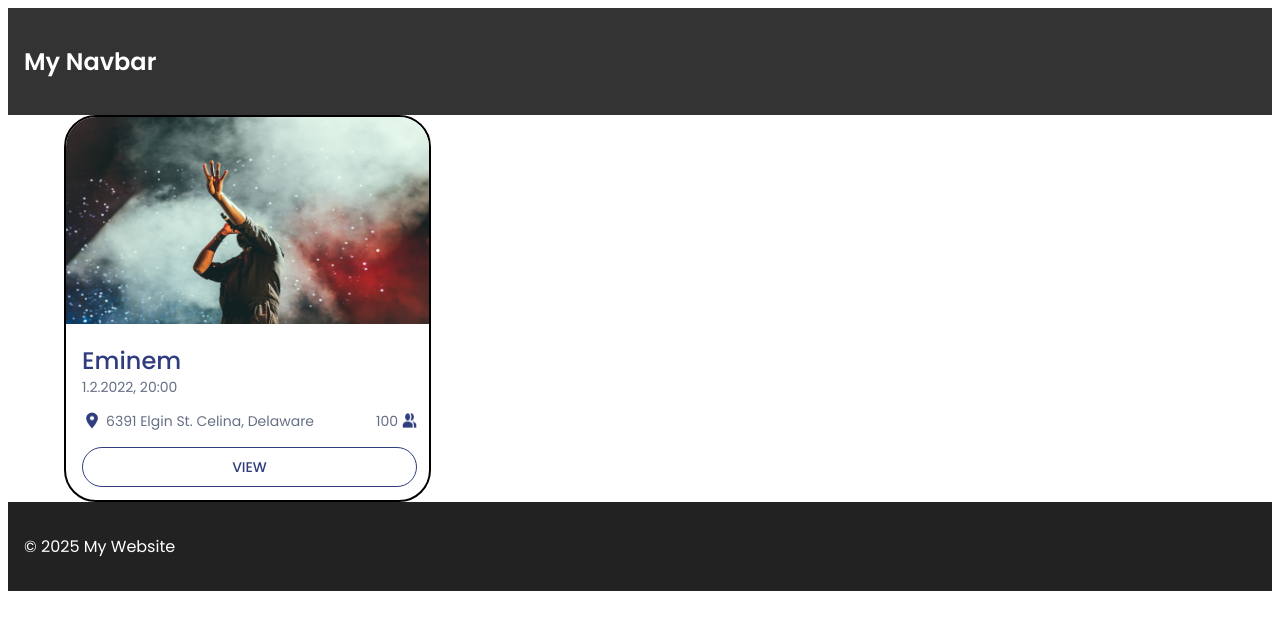
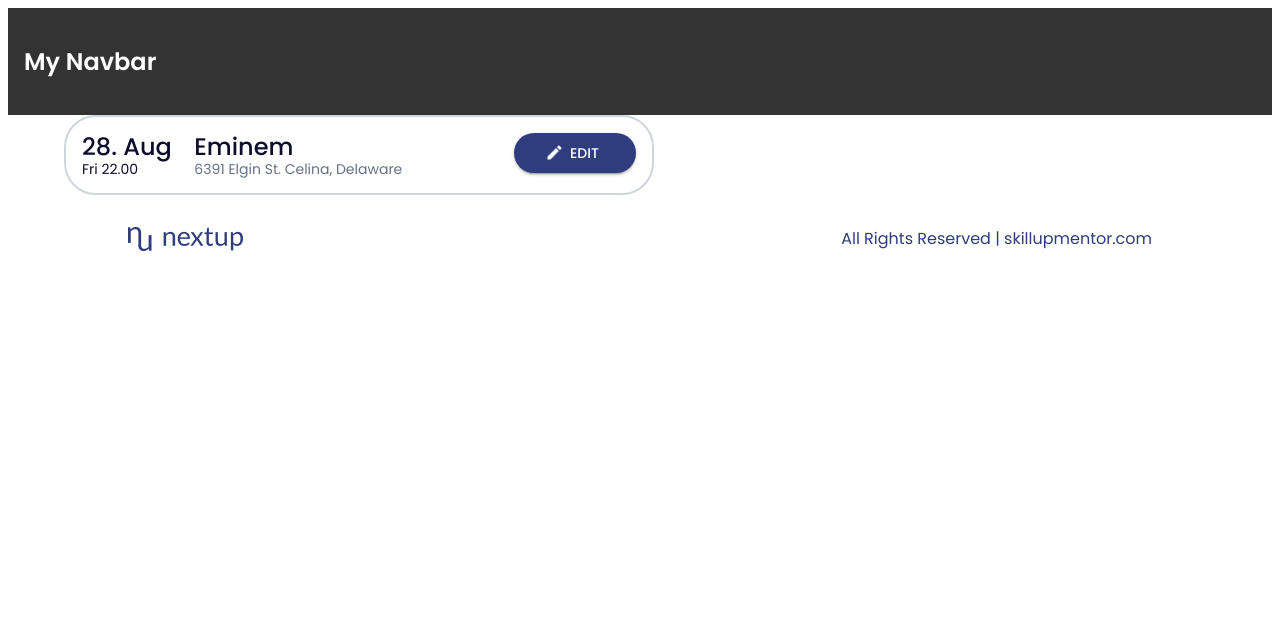
Before and after one commit to Jetrca92/nextup-frontend, a Next.js app: page / in a window 1280 px wide. Shown: the top 630 px of the page. Built offline with nearby package versions, Linux system fonts and the light colour scheme.

Commit message:
Complete footer

```diff
--- a/src/app/page.tsx
+++ b/src/app/page.tsx
@@ -1,19 +1,18 @@
 'use client'
 
-import FeaturedEventCard from "@/components/FeaturedEventCard";
+import EventCard from "@/components/EventCard";
 import theme from "@/theme/theme";
 import { ThemeProvider } from "@mui/material";
 export default function Home() {
-  const attendance = 100
+  const authorized = true
   return (
     <>
       <ThemeProvider theme={theme}>
-        <FeaturedEventCard
-          imageSrc="/eminem.jfif"
+        <EventCard
           title="Eminem"
           startDateTime="1.2.2022, 20:00"
           location="6391 Elgin St. Celina, Delaware"
-          attendance={attendance}
+          authorized={authorized}
         />
       </ThemeProvider>
 
--- /dev/null
+++ b/src/components/EventCard.tsx
@@ -0,0 +1,71 @@
+import { Box, Typography, SxProps, Theme, Button } from "@mui/material";
+import EditIcon from "./ui/icons/EditIcon";
+
+interface EventCardProps {
+  title: string;
+  startDateTime: string;
+  location: string;
+  authorized: boolean;
+  sx?: SxProps<Theme>;
+}
+
+const EventCard: React.FC<EventCardProps> = ({
+  title,
+  startDateTime,
+  location,
+  authorized,
+}) => {
+  return (
+    <Box
+      sx={{
+        width: "590px",
+        height: "auto",
+        display: "flex",
+        boxSizing: "border-box",
+        border: "2px solid #D0D5DD",
+        borderRadius: "32px",
+        padding: "16px",
+        gap: "16px",
+        overflow: "hidden",
+      }}
+    >
+      {/* Date */}
+      <Box
+        sx={{
+          width: "97px",
+          height: "auto",
+          display: "flex",
+          flexDirection: "column",
+        }}
+      >
+        <Typography variant="h3">28. Aug</Typography>
+        <Typography variant="caption">Fri 22.00</Typography>
+      </Box>
+
+      {/* Title and location */}
+      <Box
+        sx={{
+          width: "306px",
+          height: "auto",
+          display: "flex",
+          flexDirection: "column",
+        }}
+      >
+        <Typography variant="h3">{title}</Typography>
+        <Typography variant="caption" color="#667085">{location}</Typography>
+      </Box>
+
+      <Box sx={{ width: "123px" }}>
+        {authorized ? (
+          <Button variant="contained" color="primary" startIcon={<EditIcon />}>Edit</Button>
+        ) : (
+          <Button variant="outlined" color="secondary">View</Button>
+        )}
+
+      </Box>
+
+    </Box>
+  );
+};
+
+export default EventCard;
--- a/src/components/ui/Footer.tsx
+++ b/src/components/ui/Footer.tsx
@@ -1,10 +1,23 @@
+import { Box, Typography } from '@mui/material'
+import Image from 'next/image'
 import { FC } from 'react'
+import FooterLogo from './images/FooterLogo'
 
 const Footer: FC = () => {
   return (
-    <footer style={{ padding: '1rem', background: '#222', color: '#fff', marginTop: 'auto' }}>
-      <p>© 2025 My Website</p>
-    </footer>
+    <Box sx={{
+      padding: '32px 120px',
+      boxSizing: 'border-box',
+      background: '#FFFFFF',
+      width: '100%',
+      height: '88px',
+      display: 'flex',
+      justifyContent: 'space-between',
+      alignItems: 'center',
+    }}>
+      <FooterLogo />
+      <Typography color='primary.main'>All Rights Reserved | skillupmentor.com</Typography>
+    </Box>
   )
 }
 
--- /dev/null
+++ b/src/components/ui/images/FooterLogo.tsx
@@ -0,0 +1,15 @@
+import Image from "next/image"
+import { FC } from "react"
+
+const FooterLogo: FC = () => {
+  return (
+    <Image
+      src="/images/logo.png"
+      alt="Nextup Logo"
+      width={115}
+      height={24}
+    />
+  )
+}
+
+export default FooterLogo
--- a/src/theme/theme.tsx
+++ b/src/theme/theme.tsx
@@ -126,6 +126,7 @@
           style: {
             backgroundColor: "primary.main",
             color: "#FFFFFF",
+            width: "100%",
             ...commonBtnStyles,
             "&.Mui-disabled": {
               backgroundColor: "#B6C2F2",
```
Also changed, not shown: public/images/logo.png (added).
